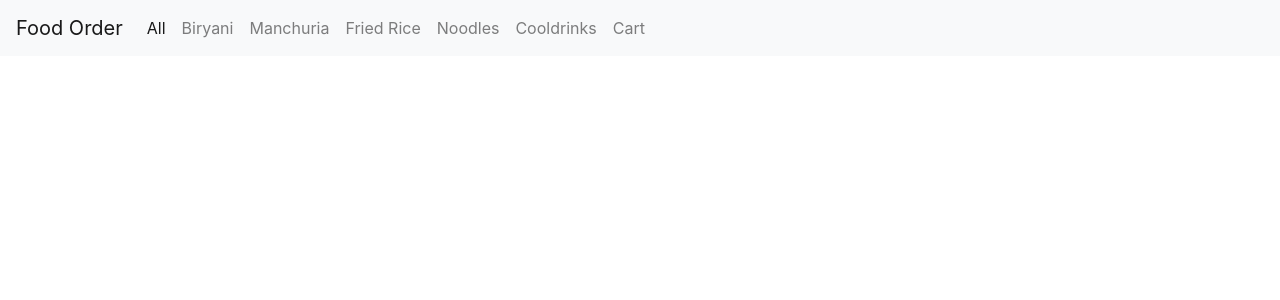
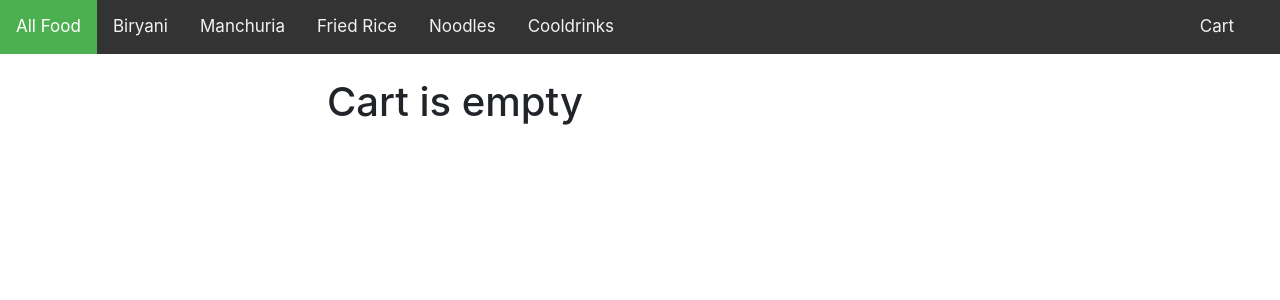
Before and after one commit to shashanka2a/Digital-Menu-Card, a Django app: page /cart/ in a window 1280 px wide. Shown: the top 300 px of the page. Run offline with Django 3.2, Linux system fonts and the light colour scheme; data comes from the database, SQL or seed files in the repository; both versions use the stored data as it was after the commit; some libraries are stand-ins or nearby versions.

Commit message:
add: cart
Signed-off-by: varma7 <pradeepvarma107@gmail.com>

```diff
--- a/QR/admin.py
+++ b/QR/admin.py
@@ -1,7 +1,9 @@
 from django.contrib import admin
-from .models import Item,User
+from .models import Item,User,Cart,CartItem
 # Register your models here.
 
 
 admin.site.register(User)
 admin.site.register(Item)
+admin.site.register(Cart)
+admin.site.register(CartItem)
--- a/QR/urls.py
+++ b/QR/urls.py
@@ -1,10 +1,17 @@
 from django.urls import path
-from .views import Contact, store
+from .views import Contact, store,addCartV,cartV,remove_from_cart
 from django.conf import settings
 from django.conf.urls.static import static
+
+
+app_name = "qr"
+
 urlpatterns = [
-    path('', store, name='store'),
-    path('<str:itemname>/', store, name='store'),
-    path('contact/', Contact, name='contact')
+    path('store/<str:itemname>/', store, name='store'),
+    path('additem/<str:itemid>/',addCartV,name='additemtocart'),
+    path('contact/', Contact, name='contact'),
+    path('cart/',cartV,name='cart'),
+    path('remove/<int:id>',remove_from_cart,name='removefromcart')
 ]
+
 urlpatterns += static(settings.MEDIA_URL, document_root=settings.MEDIA_ROOT)
--- a/QR/views.py
+++ b/QR/views.py
@@ -1,4 +1,4 @@
-from django.shortcuts import render
+from django.shortcuts import render,redirect
 from django.shortcuts import HttpResponse
 from .models import *
 # Create your views here.
@@ -7,6 +7,39 @@ from .models import *
 def Contact(request):
     return HttpResponse('<h3>Contact Us</h3>')
 
+def cartV(request):
+    try:
+        the_id = request.session['cart_id']
+        cart = Cart.objects.get(id=the_id)
+    except:
+        the_id = None
+
+    if the_id:
+        new_total = 0
+        line_total=0
+        for i in cart.cartitem_set.all():
+            line_total +=  float(i.item.price)*i.quantity
+            new_total += line_total
+
+        request.session['items_total'] = cart.cartitem_set.count()
+        cart.total=new_total
+        cart.save()
+        context={'cart':cart}
+    else:
+        context={'empty':True}
+
+    return render(request,'QR/cart.html',context)
+
+def remove_from_cart(request, id):
+    try:
+        the_id = request.session['cart_id']
+        cart = Cart.objects.get(id=the_id)
+    except:
+        pass
+    cartitem = CartItem.objects.get(id=id)
+    cartitem.cart = None
+    cartitem.save()
+    return redirect('qr:cart')
 
 def store(request,itemname='all'):
 
@@ -19,3 +52,26 @@ def store(request,itemname='all'):
             }
 
     return render(request, 'QR/store.html', context)
+
+
+def addCartV(request,itemid):
+
+    try:
+        the_id = request.session['cart_id']
+    except:
+        new_cart = Cart()
+        new_cart.save()
+        request.session['cart_id'] = new_cart.id
+        the_id = new_cart.id
+
+    cartobj = Cart.objects.get_or_create(id=the_id)
+    cartinstance = Cart.objects.get(id=the_id)
+    itemobj = Item.objects.get(id = itemid)
+    cartitemobj =CartItem()
+    cartitemobj.cart = cartinstance
+    cartitemobj.item = itemobj
+    cartitemobj.quantity=1
+    cartitemobj.line_total = itemobj.price
+    cartitemobj.save()
+
+    return redirect('qr:store','all')
--- /dev/null
+++ b/templates/QR/cart.html
@@ -0,0 +1,41 @@
+{% extends 'base.html' %}
+
+{% block body_block %}
+
+<div class='col-sm-8 col-sm-offset-2'>
+
+    {% if empty %}
+
+        <h1 style="text-align:center;">Cart is empty</h1>
+
+    {% else %}
+
+        <table class='table'>
+        <thead>
+            <th>Item</th>
+            <th>Price</th>
+            <th>Qty</th>
+            <th></th>
+        </thead>
+        <tfoot>
+            <tr>
+            <td></td>
+            <td></td>
+            <td>Total: {{ cart.total }}</td>
+            <td><a href="#" class="btn btn-success">Checkout</a></td>
+            </tr>
+        </tfoot>
+
+        {% for i in cart.cartitem_set.all %}
+            <tr>
+                <td>{{ i.item }}</td>
+                <td>{{ i.item.price }}</td>
+                <td>{{ i.quantity }}</td>
+                <td><a href="{% url 'qr:removefromcart' i.id %}">Remove</a></td>
+            </tr>
+        {% endfor %}
+        </table>
+    {% endif %}
+    </div>
+
+{% endblock %}
--- a/templates/QR/store.html
+++ b/templates/QR/store.html
@@ -14,13 +14,15 @@
             <div class="card-body">
               <h5 class="card-title">{{i.name}}</h5>
               <p class="card-text"><b>Rs:  {{i.price}}</b></p>
-              <a href="#" class="btn btn-primary">Add To Cart</a>
+              <a href="{% url 'qr:additemtocart' i.id %}" class="btn btn-primary">Add To Cart</a>
             </div>
           </div>
           <br>
+
     </div>
     {% endfor %}
 </div>
 
 
+
 {% endblock %}
--- a/templates/navbar.html
+++ b/templates/navbar.html
@@ -1,33 +1,52 @@
-<nav class="navbar navbar-expand-lg navbar-light bg-light">
-    <a class="navbar-brand" href="{% url 'store' 'all' %}">Food Order</a>
-    <button class="navbar-toggler" type="button" data-toggle="collapse" data-target="#navbarNav" aria-controls="navbarNav" aria-expanded="false" aria-label="Toggle navigation">
-      <span class="navbar-toggler-icon"></span>
-    </button>
-    <div class="collapse navbar-collapse" id="navbarNav">
-      <ul class="navbar-nav">
-        <li class="nav-item active">
-          <a class="nav-link" href="{% url 'store' 'all' %}">All <span class="sr-only">(current)</span></a>
-        </li>
-        <li class="nav-item">
-          <a class="nav-link" href="{% url 'store' "biryani" %}">Biryani</a>
-        </li>
-        <li class="nav-item">
-          <a class="nav-link" href="{% url 'store' 'manchuria' %}">Manchuria</a>
-        </li>
-        <li class="nav-item">
-          <a class="nav-link" href="{% url 'store' 'fried' %}">Fried Rice</a>
-        </li>
-        <li class="nav-item">
-            <a class="nav-link" href="{% url 'store' 'noodles' %}">Noodles</a>
-          </li>
-          <li class="nav-item">
-            <a class="nav-link" href="{% url 'store' 'cooldrinks' %}">Cooldrinks</a>
-          </li>
+<style>
+  .topnav {
+    background-color: #333;
+    overflow: hidden;
+}
 
-          <li class="nav-item">
-            <a class="nav-link" href="#">Cart</a>
-          </li>
+/* Style the links inside the navigation bar */
+.topnav a {
+  float: left;
+  color: #f2f2f2;
+  text-align: center;
+  padding: 14px 16px;
+  text-decoration: none;
+  font-size: 17px;
+}
 
-    </ul>
+/* Change the color of links on hover */
+.topnav a:hover {
+  background-color: #ddd;
+  color: black;
+}
+
+/* Add a color to the active/current link */
+.topnav a.active {
+  background-color: #4CAF50;
+  color: white;
+}
+
+/* Right-aligned section inside the top navigation */
+.topnav-right {
+  float: right;
+  margin-right: 30px;
+
+}
+
+
+</style>
+<div>
+  <div class="topnav">
+    <a class="active" href="{% url 'qr:store' 'all' %}">All Food</a>
+    <a class="nav-link" href="{% url 'qr:store' "biryani" %}">Biryani</a>
+    <a class="nav-link" href="{% url 'qr:store' 'manchuria' %}">Manchuria</a>
+    <a class="nav-link" href="{% url 'qr:store' 'fried' %}">Fried Rice</a>
+    <a class="nav-link" href="{% url 'qr:store' 'noodles' %}">Noodles</a>
+    <a class="nav-link" href="{% url 'qr:store' 'cooldrinks' %}">Cooldrinks</a>
+
+    <div class="topnav-right">
+      <a href="{% url 'qr:cart' %}">Cart    </a>
+
     </div>
-  </nav>
+  </div>
+</div>
```
Also changed, not shown: QR/models.py (+19 -5 lines), templates/store.html (deleted, +0 -424 lines), QR/migrations/0006_cart.py (added), QR/migrations/0007_auto_20210210_2342.py (added), QR/migrations/0008_auto_20210210_2355.py (added), QR/migrations/0009_auto_20210211_1113.py (added), QR/migrations/0010_auto_20210211_1131.py (added), QR/migrations/0011_auto_20210211_1203.py (added), QR/migrations/0012_auto_20210211_1212.py (added), db.sqlite3.
